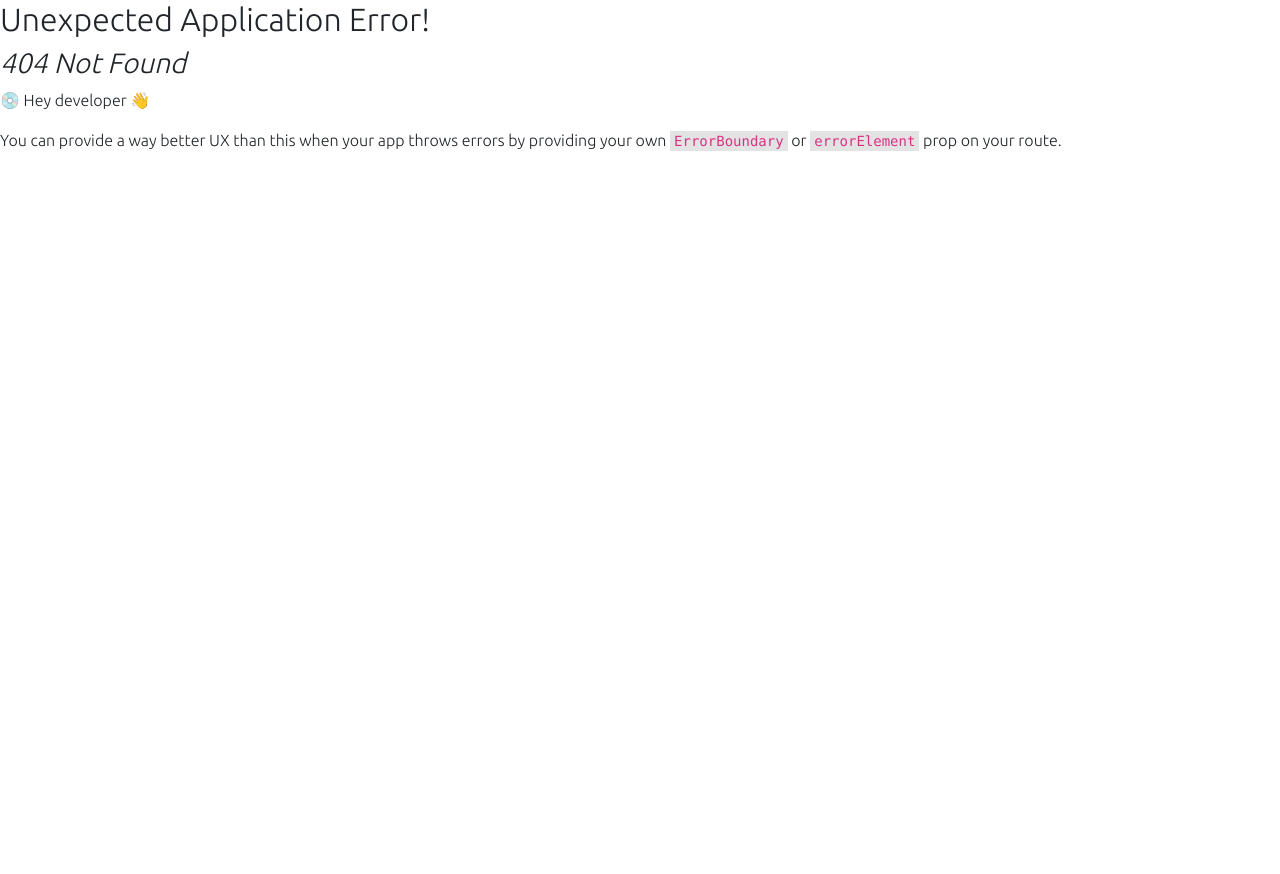
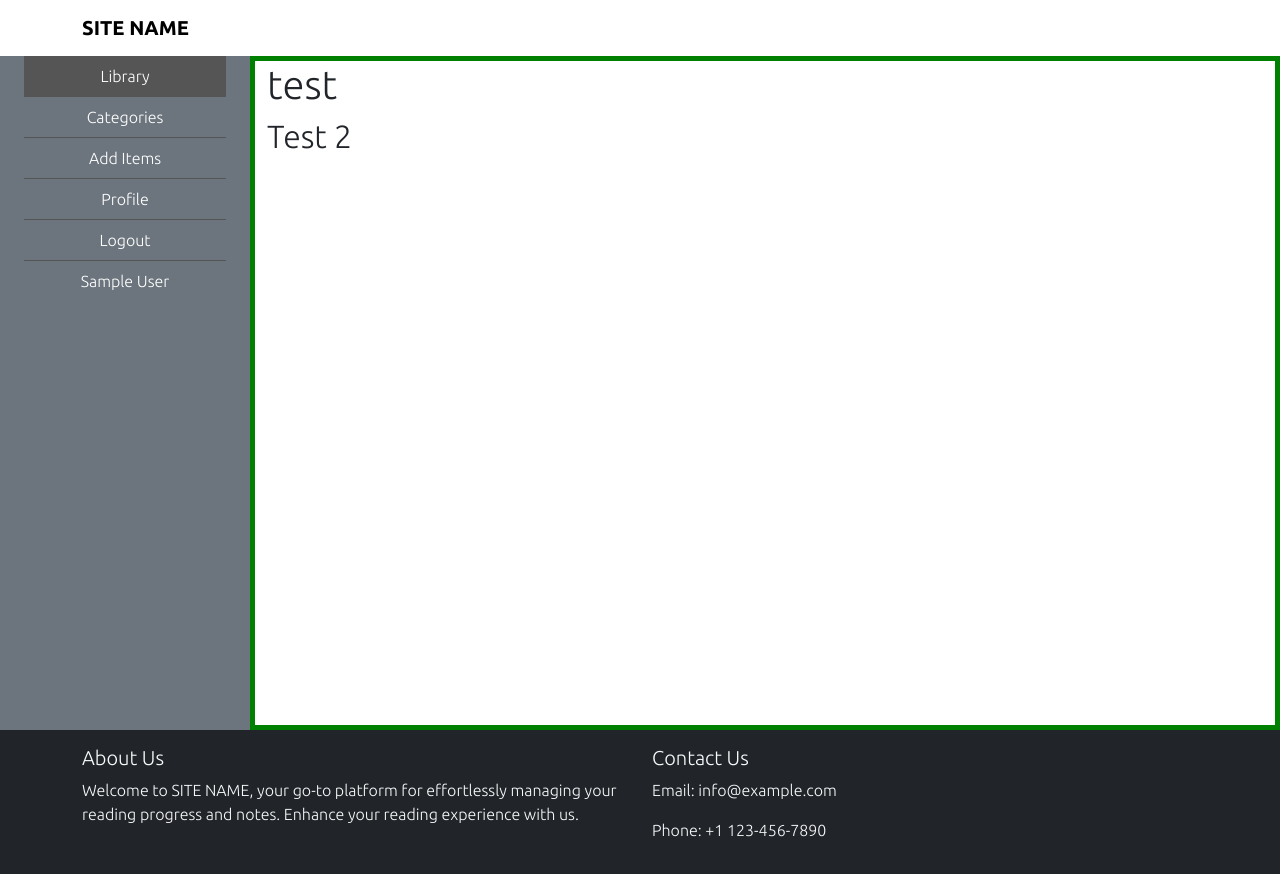
Before and after one commit to alik-balika/book-tracker, a React (Vite) app in the folder frontend/: page /library in a window 1280 px wide. Before the commit this address had no page. Before the commit the page ends 800 px from the top, so only its background shows below. Built offline with nearby package versions, Linux system fonts and the light colour scheme; sample sign-in values are in the browser's storage.

Commit message:
add sidebar to the website

```diff
--- a/frontend/src/components/Header.jsx
+++ b/frontend/src/components/Header.jsx
@@ -1,35 +1,11 @@
 import { useState } from "react";
-import {
-  Navbar,
-  Nav,
-  Container,
-  Button,
-  NavDropdown,
-  Badge,
-} from "react-bootstrap";
-import { useSelector, useDispatch } from "react-redux";
-import { useNavigate } from "react-router-dom";
+import { Navbar, Nav, Container, Button } from "react-bootstrap";
+import { useSelector } from "react-redux";
 import { LinkContainer } from "react-router-bootstrap";
-import { useLogoutMutation } from "../slices/usersApiSlice";
-import { logout } from "../slices/authSlice";
+import Sidebar from "./Sidebar";
 
 const Header = () => {
   const { userInfo } = useSelector((state) => state.auth);
-
-  const dispatch = useDispatch();
-  const navigate = useNavigate();
-
-  const [logoutApiCall] = useLogoutMutation();
-
-  const logoutHandler = async () => {
-    try {
-      await logoutApiCall().unwrap();
-      dispatch(logout());
-      navigate("/");
-    } catch (err) {
-      console.log(err);
-    }
-  };
 
   const [showVerticalButtons, setShowVerticalButtons] = useState(false);
   const [navbarCollapsed, setNavbarCollapsed] = useState(true);
@@ -49,29 +25,18 @@ const Header = () => {
 
   return (
     <header style={{ fontWeight: "bold" }}>
-      <Navbar expand="lg" collapseOnSelect>
+      <Navbar expand="lg">
         <Container>
           <Nav>
             <LinkContainer to="/">
-              <Navbar.Brand
-                style={{
-                  fontSize: "1.8rem",
-                }}
-              >
-                SITE NAME
-              </Navbar.Brand>
+              <Navbar.Brand>SITE NAME</Navbar.Brand>
             </LinkContainer>
           </Nav>
           <Navbar.Toggle
             aria-controls="basic-navbar-nav"
             onClick={handleNavbarClick}
           />
-          <Navbar.Collapse
-            id="basic-navbar-nav"
-            onToggle={() => {
-              console.log("Pressed");
-            }}
-          >
+          <Navbar.Collapse id="basic-navbar-nav">
             <Nav
               className={`ms-auto ${
                 showVerticalButtons ? "flex-column center-vertical" : ""
@@ -79,14 +44,15 @@ const Header = () => {
             >
               {userInfo ? (
                 <>
-                  <NavDropdown title={userInfo.name} id="username">
-                    <LinkContainer to="/profile">
-                      <NavDropdown.Item>Profile</NavDropdown.Item>
-                    </LinkContainer>
-                    <NavDropdown.Item onClick={logoutHandler}>
-                      Logout
-                    </NavDropdown.Item>
-                  </NavDropdown>
+                  {!navbarCollapsed && (
+                    <div
+                      className="d-lg-none text-bg-secondary"
+                      style={{ width: "100%" }}
+                    >
+                      {/* Show only on mobile screens */}
+                      <Sidebar />
+                    </div>
+                  )}
                 </>
               ) : (
                 <>
--- /dev/null
+++ b/frontend/src/components/Sidebar.jsx
@@ -0,0 +1,86 @@
+import { Container, Row, Col, Nav } from "react-bootstrap";
+import { useSelector, useDispatch } from "react-redux";
+import { useNavigate } from "react-router-dom";
+import { useLogoutMutation } from "../slices/usersApiSlice";
+import { Link } from "react-router-dom";
+import { logout } from "../slices/authSlice";
+import { useLocation } from "react-router-dom";
+
+const Sidebar = () => {
+  const location = useLocation();
+  const { userInfo } = useSelector((state) => state.auth);
+
+  const dispatch = useDispatch();
+  const navigate = useNavigate();
+
+  const [logoutApiCall] = useLogoutMutation();
+
+  const logoutHandler = async () => {
+    try {
+      await logoutApiCall().unwrap();
+      dispatch(logout());
+      navigate("/");
+    } catch (err) {
+      console.log(err);
+    }
+  };
+
+  return (
+    <Container fluid>
+      <Row>
+        <Col>
+          <Nav className="flex-column text-center">
+            <Nav.Link
+              as={Link}
+              to="/library"
+              className={`sidebar-link ${
+                location.pathname === "/library" ? "active" : ""
+              }`}
+            >
+              Library
+            </Nav.Link>
+            <Nav.Link
+              as={Link}
+              to="/categories"
+              className={`sidebar-link ${
+                location.pathname === "/categories" ? "active" : ""
+              }`}
+            >
+              Categories
+            </Nav.Link>
+            <Nav.Link
+              as={Link}
+              to="/add-item"
+              className={`sidebar-link ${
+                location.pathname === "/add-item" ? "active" : ""
+              }`}
+            >
+              Add Items
+            </Nav.Link>
+            <Nav.Link
+              as={Link}
+              to="/profile"
+              className={`sidebar-link ${
+                location.pathname === "/profile" ? "active" : ""
+              }`}
+            >
+              Profile
+            </Nav.Link>
+            <Nav.Link
+              as={Link}
+              className="sidebar-link"
+              onClick={logoutHandler}
+            >
+              Logout
+            </Nav.Link>
+            <Nav.Link as={Link} to="/profile" className="text-white" disabled>
+              {userInfo.name}
+            </Nav.Link>
+          </Nav>
+        </Col>
+      </Row>
+    </Container>
+  );
+};
+
+export default Sidebar;
--- a/frontend/src/index.css
+++ b/frontend/src/index.css
@@ -50,3 +50,18 @@ body {
 .move-left:hover {
   transform: translateX(-15px);
 }
+
+.sidebar-link {
+  color: white;
+  width: 100%;
+  border-bottom: 1px solid #555;
+}
+
+.sidebar-link:hover {
+  background-color: #555; /* Change background color on hover */
+  color: white;
+}
+
+.sidebar-link.active {
+  background-color: #555;
+}
--- a/frontend/src/main.jsx
+++ b/frontend/src/main.jsx
@@ -16,16 +16,18 @@ import HomeScreen from "./screens/HomeScreen.jsx";
 import LoginScreen from "./screens/LoginScreen.jsx";
 import RegisterScreen from "./screens/RegisterScreen.jsx";
 import ProfileScreen from "./screens/ProfileScreen";
+import LibraryScreen from "./screens/LibraryScreen";
 
 const router = createBrowserRouter(
   createRoutesFromElements(
     <Route path="/" element={<App />}>
       <Route index={true} path="/" element={<HomeScreen />} />
-      <Route index={true} path="/login" element={<LoginScreen />} />
-      <Route index={true} path="/register" element={<RegisterScreen />} />
+      <Route path="/login" element={<LoginScreen />} />
+      <Route path="/register" element={<RegisterScreen />} />
       {/* Private Routes */}
       <Route path="" element={<PrivateRoute />}>
-        <Route index={true} path="/profile" element={<ProfileScreen />} />
+        <Route path="/profile" element={<ProfileScreen />} />
+        <Route path="/library" element={<LibraryScreen />} />
       </Route>
     </Route>
   )
--- /dev/null
+++ b/frontend/src/screens/LibraryScreen.jsx
@@ -0,0 +1,30 @@
+import { Col, Row, Container } from "react-bootstrap";
+import Sidebar from "../components/Sidebar";
+
+const LibraryScreen = () => {
+  return (
+    <Container fluid>
+      <Row style={{ height: "84.3vh" }}>
+        <Col
+          xs="auto"
+          className="d-none d-md-block text-bg-secondary"
+          style={{
+            width: "250px",
+          }}
+        >
+          <Sidebar />
+        </Col>
+        <Col
+          style={{
+            border: "5px solid green",
+          }}
+        >
+          <h1>test</h1>
+          <h2>Test 2</h2>
+        </Col>
+      </Row>
+    </Container>
+  );
+};
+
+export default LibraryScreen;
--- a/frontend/src/screens/LoginScreen.jsx
+++ b/frontend/src/screens/LoginScreen.jsx
@@ -21,7 +21,7 @@ const LoginScreen = () => {
 
   useEffect(() => {
     if (userInfo) {
-      navigate("/");
+      navigate("/library");
     }
   }, [navigate, userInfo]);
 
@@ -30,7 +30,7 @@ const LoginScreen = () => {
     try {
       const res = await login({ email, password }).unwrap();
       dispatch(setCredentials({ ...res }));
-      navigate("/");
+      navigate("/library");
     } catch (err) {
       toast.error(err?.data?.error || err.error);
     }
--- a/frontend/src/screens/ProfileScreen.jsx
+++ b/frontend/src/screens/ProfileScreen.jsx
@@ -1,11 +1,12 @@
 import { useState, useEffect } from "react";
 import { useDispatch, useSelector } from "react-redux";
-import { Form, Button } from "react-bootstrap";
+import { Form, Button, Row, Col, Container } from "react-bootstrap";
 import FormContainer from "../components/FormContainer";
 import { toast } from "react-toastify";
 import Loader from "../components/Loader";
 import { setCredentials } from "../slices/authSlice";
 import { useUpdateUserMutation } from "../slices/usersApiSlice";
+import Sidebar from "../components/Sidebar";
 
 const ProfileScreen = () => {
   const [name, setName] = useState("");
@@ -45,6 +46,18 @@ const ProfileScreen = () => {
   };
 
   return (
+    <Container fluid>
+      <Row style={{ height: "84.3vh" }}>
+        <Col
+          xs={12}
+          className="d-none d-lg-block text-bg-secondary"
+          style={{
+            width: "250px",
+          }}
+        >
+          <Sidebar />
+        </Col>
+        <Col>
           <FormContainer>
             <h1>Update Profile</h1>
             <Form onSubmit={submitHandler} className="d-flex flex-column">
@@ -103,6 +116,9 @@ const ProfileScreen = () => {
               </Button>
             </Form>
           </FormContainer>
+        </Col>
+      </Row>
+    </Container>
   );
 };
 
--- a/frontend/src/screens/RegisterScreen.jsx
+++ b/frontend/src/screens/RegisterScreen.jsx
@@ -23,7 +23,7 @@ const RegisterScreen = () => {
 
   useEffect(() => {
     if (userInfo) {
-      navigate("/");
+      navigate("/library");
     }
   }, [navigate, userInfo]);
 
```
Lines whose indentation alone changed are shown as unchanged.
